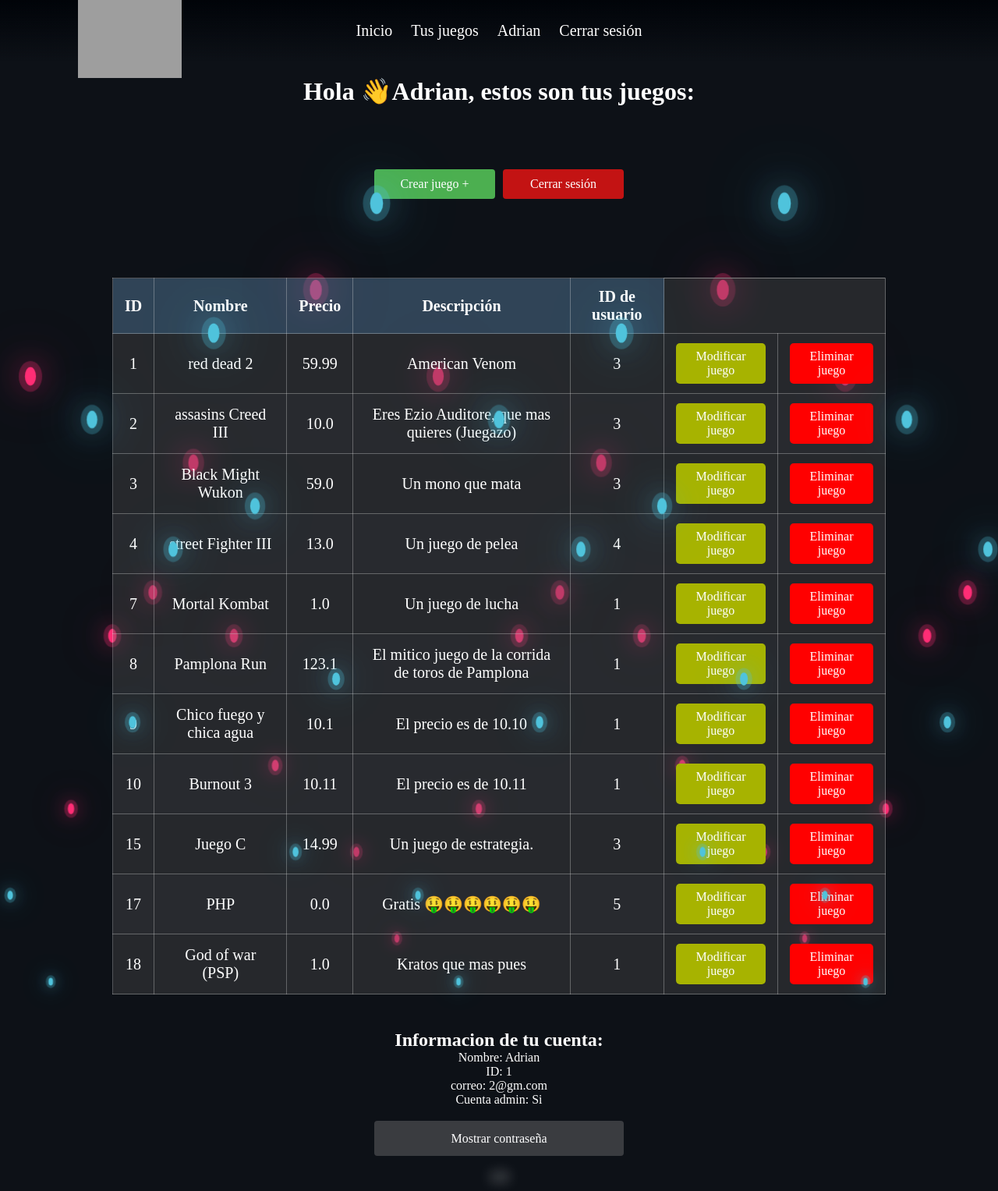
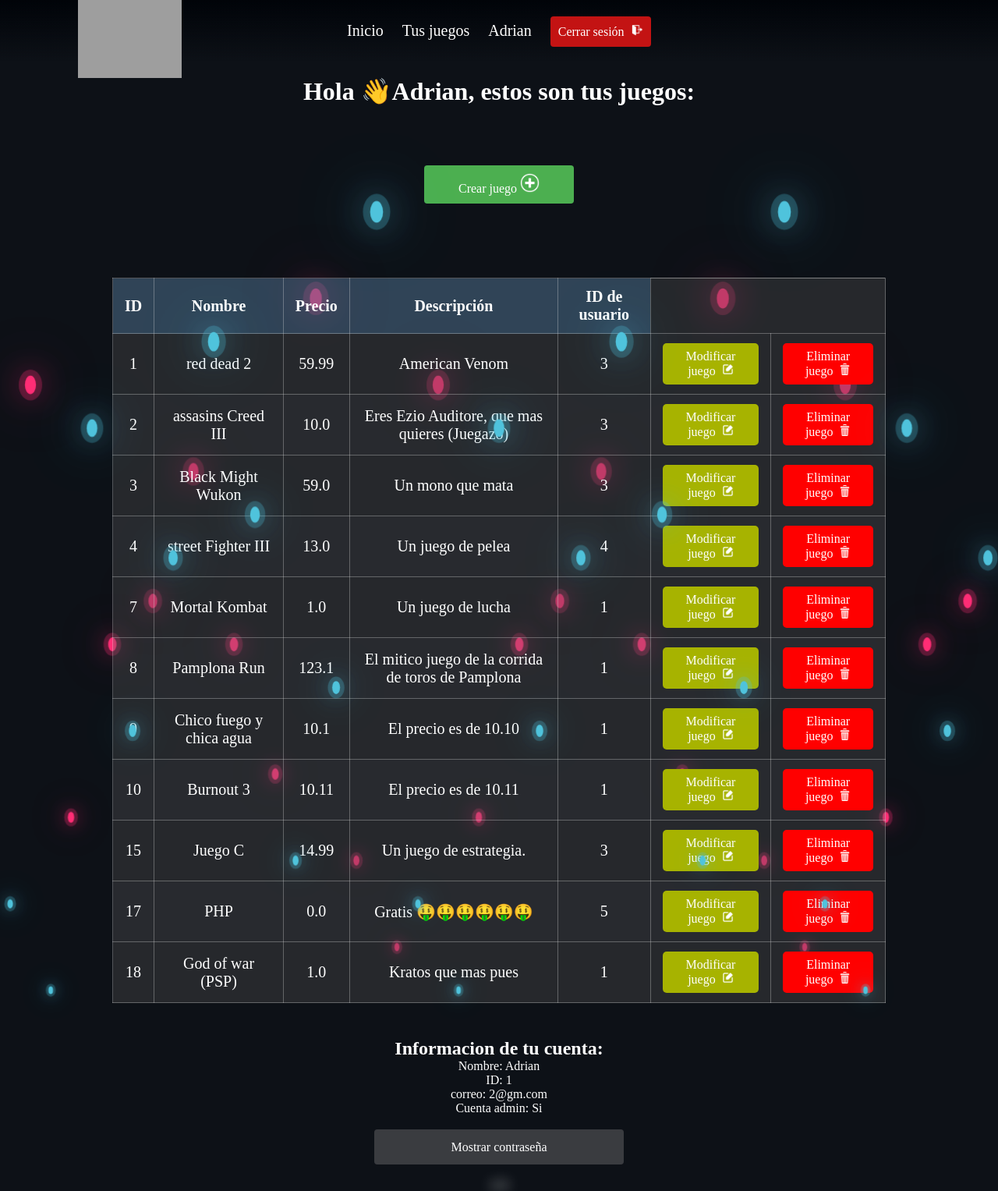
Before and after one commit to Sebastian-Manrique/CRUD_flask_di, a Flask app: page /protected in a window 1280 px wide. Shown: the top 1527 px of the page at 78% size. Run offline with Flask 3, Linux system fonts and the light colour scheme; a user stored in the database is signed in; some libraries are stand-ins or nearby versions; some web fonts are replaced; grey boxes are pictures that could not be loaded.

Commit message:
Adding the icons to the proyect

```diff
--- a/__main__.py
+++ b/__main__.py
@@ -97,14 +97,8 @@ def login():
         print(f"Es admin : " + role + "admin: {admin}")
         usuario = Usuario.query.filter_by(correo=email).first()
         if usuario and usuario.contrasena == password:
-            # Aqui redirecciono al mismo lado, pero, si no rellenas el formulario correcto no te deja entrar
-            if admin and usuario.admin:
-                # Redirige al panel de admin
-                return redirect(login_user(usuario))
-
-            #
-            return redirect(login_user(usuario))
-
+            login_user(usuario)
+            return redirect(url_for('protected'))
         return 'Usuario o contraseña incorrectos'
     return render_template('login.html')
 
@@ -282,7 +276,7 @@ def eliminar_juego(juego_id):
         return jsonify({"error": str(error)}), 500
 
 
-@app.route('/get_juegos', methods=['GET'])
+@app.route("/get_juegos", methods=['GET'])
 # Recargar la tabla de juegos
 def get_juegos():
     # Consulta todos los juegos de la base de datos
@@ -298,6 +292,7 @@ def get_juegos():
     } for juego in juegos]
 
     # Retornar los datos en formato JSON
+    # print(juegos_list)
     return jsonify(juegos_list)
 
 
--- a/static/css/juegos.css
+++ b/static/css/juegos.css
@@ -150,7 +150,7 @@ footer a {
 }
 
 #botonCrearJuego {
-  width: 75%;
+  width: 15%;
   padding: 10px;
   background-color: #4caf50;
   color: white;
@@ -159,14 +159,22 @@ footer a {
   cursor: pointer;
 }
 
+#botonCrearJuego:hover {
+  background-color: #38813a;
+}
+
 #botonCerrarSesion {
-  width: 75%;
+  width: 100%;
   padding: 10px;
   background-color: #c31313;
   color: white;
   border: none;
   border-radius: 4px;
   cursor: pointer;
+}
+
+#botonCerrarSesion:hover {
+  background-color: #8e0d0d;
 }
 
 h1 {
@@ -276,3 +284,20 @@ button a {
 #miTabla tr:nth-child(odd) {
   background-color: #5555555c; /* Fondo alterno suave para las filas */
 }
+#addIcon {
+  /*Id del icono de añadir juego*/
+  height: 25px;
+}
+#logoutIcon {
+  /*Id del icono de cerrar sesion*/
+  height: 15px;
+}
+
+#eliminateIcon {
+  /*Id del icono de eliminar juego*/
+  height: 15px;
+}
+#modifyIcon {
+  /*Id del icono de modificar juego*/
+  height: 15px;
+}
--- a/static/js/juegos.js
+++ b/static/js/juegos.js
@@ -124,8 +124,10 @@ document.querySelectorAll(".botonModificar").forEach((boton) => {
         const data = await response.json();
 
         //DEBUG
-        console.log(data);
+        // console.log(data);
+        console.log("Recargando . . . .");
         recargarTabla;
+        console.log("Recargado!");
         if (!response.ok) {
           throw new Error(`HTTP error! status: ${response.status}`);
         }
@@ -181,37 +183,43 @@ document.querySelectorAll(".botonEliminar").forEach((boton) => {
 });
 
 function recargarTabla() {
-  fetch("/get_juegos") // Hacemos la solicitud a la ruta que devuelve los juegos
-    .then((response) => response.json()) // Convertimos la respuesta a JSON
-    .then((juegos) => {
-      // Seleccionamos el tbody donde vamos a actualizar los datos
-      const tbody = document.querySelector("#miTabla tbody");
-      tbody.innerHTML = ""; // Limpiamos la tabla
+  console.log("dentro de recargar tabla");
+  // fetch("/get_juegos") // Hacemos la solicitud a la ruta que devuelve los juegos
+  //   .then((response) => response.json()) // Convertimos la respuesta a JSON
+  //   .then((juegos) => {
+  //     // Seleccionamos el tbody donde vamos a actualizar los datos
+  //     const tbody = document.querySelector("#miTabla tbody");
+  //     tbody.innerHTML = ""; // Limpiamos la tabla
 
-      // Iteramos sobre los juegos y creamos las filas de la tabla
-      juegos.forEach((juego) => {
-        const row = document.createElement("tr");
+  //     // Iteramos sobre los juegos y creamos las filas de la tabla
+  //     juegos.forEach((juego) => {
+  //       const row = document.createElement("tr");
 
-        // Creamos cada celda de la fila
-        row.innerHTML = `
-                  <td>${juego.id}</td>
-                  <td>${juego.nombre}</td>
-                  <td>${juego.precio}</td>
-                  <td>${juego.descripcion}</td>
-                  <td>${juego.usuario_id}</td>
-                  <td><button class="botonModificar">Modificar juego</button></td>
-                  <td><button class="botonEliminar">Eliminar juego</button></td>
-              `;
+  //       // Creamos cada celda de la fila
+  //       row.innerHTML = `
+  //                 <td>${juego.id}</td>
+  //                 <td>${juego.nombre}</td>
+  //                 <td>${juego.precio}</td>
+  //                 <td>${juego.descripcion}</td>
+  //                 <td>${juego.usuario_id}</td>
+  //                 <td><button class="botonModificar">Modificar juego</button></td>
+  //                 <td><button class="botonEliminar">Eliminar juego</button></td>
+  //             `;
 
-        // Añadimos la fila al tbody
-        tbody.appendChild(row);
+  //       // Añadimos la fila al tbody
+  //       tbody.appendChild(row);
 
-        console.log("Juego ID: " + juego.id);
-        console.log("Nombre: " + juego.nombre);
-        console.log("Precio: " + juego.precio);
-        console.log("Descripción: " + juego.descripcion);
-        console.log("ID Usuario: " + juego.usuario_id);
-      });
-    })
-    .catch((error) => console.error("Error al cargar los juegos:", error));
+  //       console.log("Juego ID: " + juego.id);
+  //       console.log("Nombre: " + juego.nombre);
+  //       console.log("Precio: " + juego.precio);
+  //       console.log("Descripción: " + juego.descripcion);
+  //       console.log("ID Usuario: " + juego.usuario_id);
+  //     });
+  //   })
+  //   .catch((error) => console.error("Error al cargar los juegos:", error));
+
+  fetch("/get_juegos")
+    .then((response) => response.json())
+    .then((data) => console.log(data))
+    .catch((error) => console.error("Error en la API:", error));
 }
--- a/templates/juegos.html
+++ b/templates/juegos.html
@@ -10,10 +10,8 @@
     <h1>Hola 👋{{usuario.nombre}}, estos son tus juegos:</h1>
 
     <div class="center">
-        <div class="parent">
-            <button id="botonCrearJuego">Crear juego +</button>
-            <button id="botonCerrarSesion" onclick="window.location.href='/logout'">Cerrar sesión</button>
-        </div>
+        <button id="botonCrearJuego">Crear juego <img src="{{ url_for('static', filename='img/add.png') }}"
+                alt="addIcon" id="addIcon"> </button>
     </div>
 
     <div id="juegos">
@@ -43,10 +41,14 @@
                         {% endif %}
                     </td>
                     <td>
-                        <button class="botonModificar">Modificar juego</button>
+                        <button class="botonModificar">Modificar juego &NonBreakingSpace;<img
+                                src="{{url_for('static', filename='img/modify.png')}}" alt="modifyIcon"
+                                id="modifyIcon"></button>
                     </td>
                     <td>
-                        <button class="botonEliminar">Eliminar juego</button>
+                        <button class="botonEliminar">Eliminar juego &NonBreakingSpace;<img
+                                src="{{url_for('static', filename='img/delete.png')}}" alt="eliminateIcon"
+                                id="modifyIcon"></button></button>
                     </td>
                 </tr>
                 {% endfor %}
--- a/templates/templateConBurbujas.html
+++ b/templates/templateConBurbujas.html
@@ -22,9 +22,11 @@
                 {% if usuario and usuario.nombre %}
                 <li><a href="/protected">Tus juegos</a></li>
                 <li><a href="/protected#clicATusDatos">{{usuario.nombre}}</a></li>
-                <li><a href="/logout">Cerrar sesión</a></li>
+                <li> <button id="botonCerrarSesion" onclick="window.location.href='/logout'">Cerrar sesión &VeryThinSpace; <img src="{{url_for('static', filename='img/logout.png')}}" alt="logoutIcon" id="logoutIcon"></button>
+                </li>
                 {% else %}
-                <li><a href="/login">Iniciar sesión</a></li>
+                <li><a href="/login"><img src="{{url_for('static', filename='img/login.png')}}" alt="loginImg"
+                            id="loginIcon"></a></li>
                 {% endif %}
             </ul>
         </nav>
```
Also changed, not shown: static/css/hecho.css (+21 -0 lines), static/css/inicio.css (+27 -0 lines), static/css/login.css (+27 -0 lines), static/css/registrate.css (+22 -1 lines), templates/template.html (+11 -1 lines), instance/usuarios.db, static/img/add.png (added), static/img/delete.png (added), static/img/login.png (added), static/img/logout.png (added), static/img/modify.png (added).
